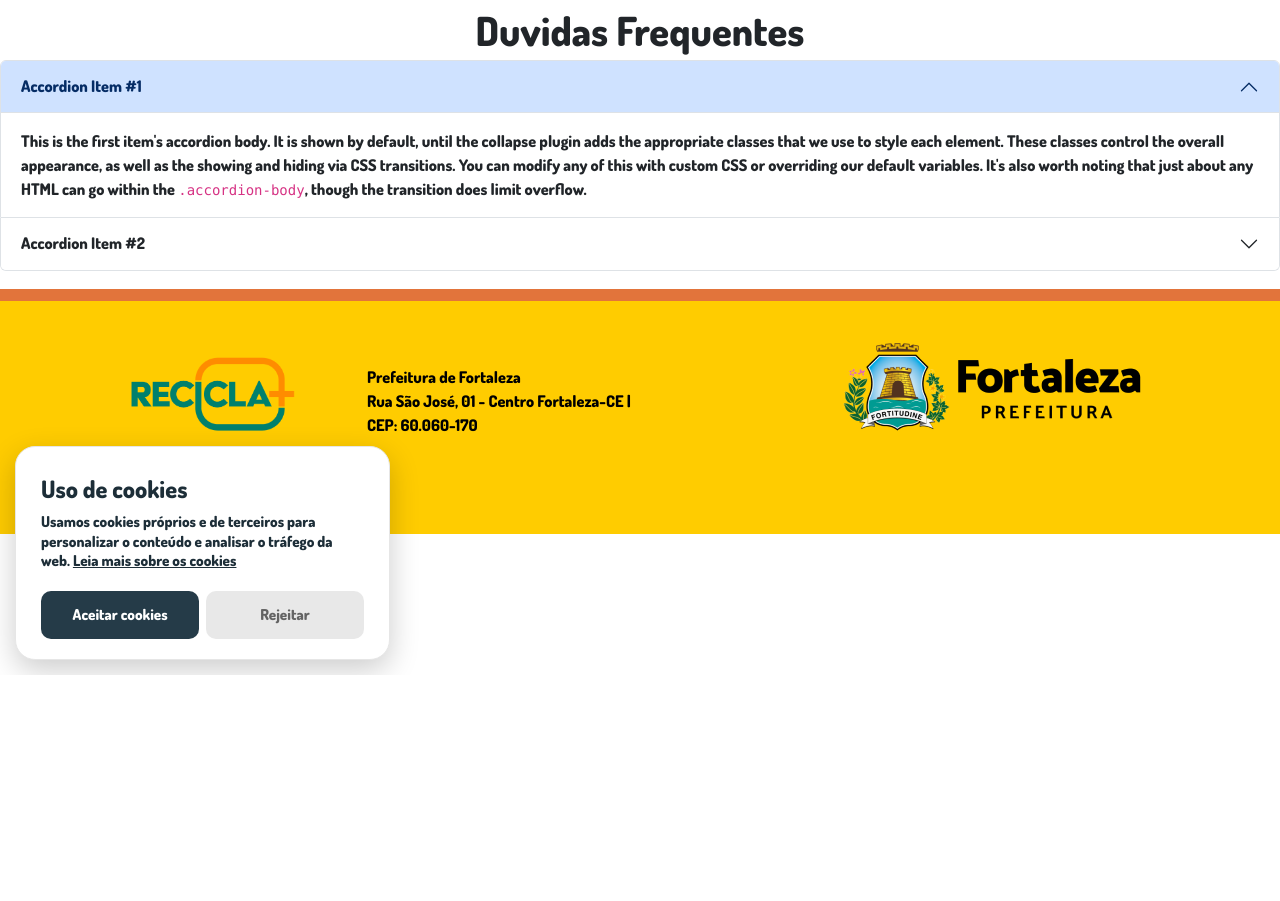
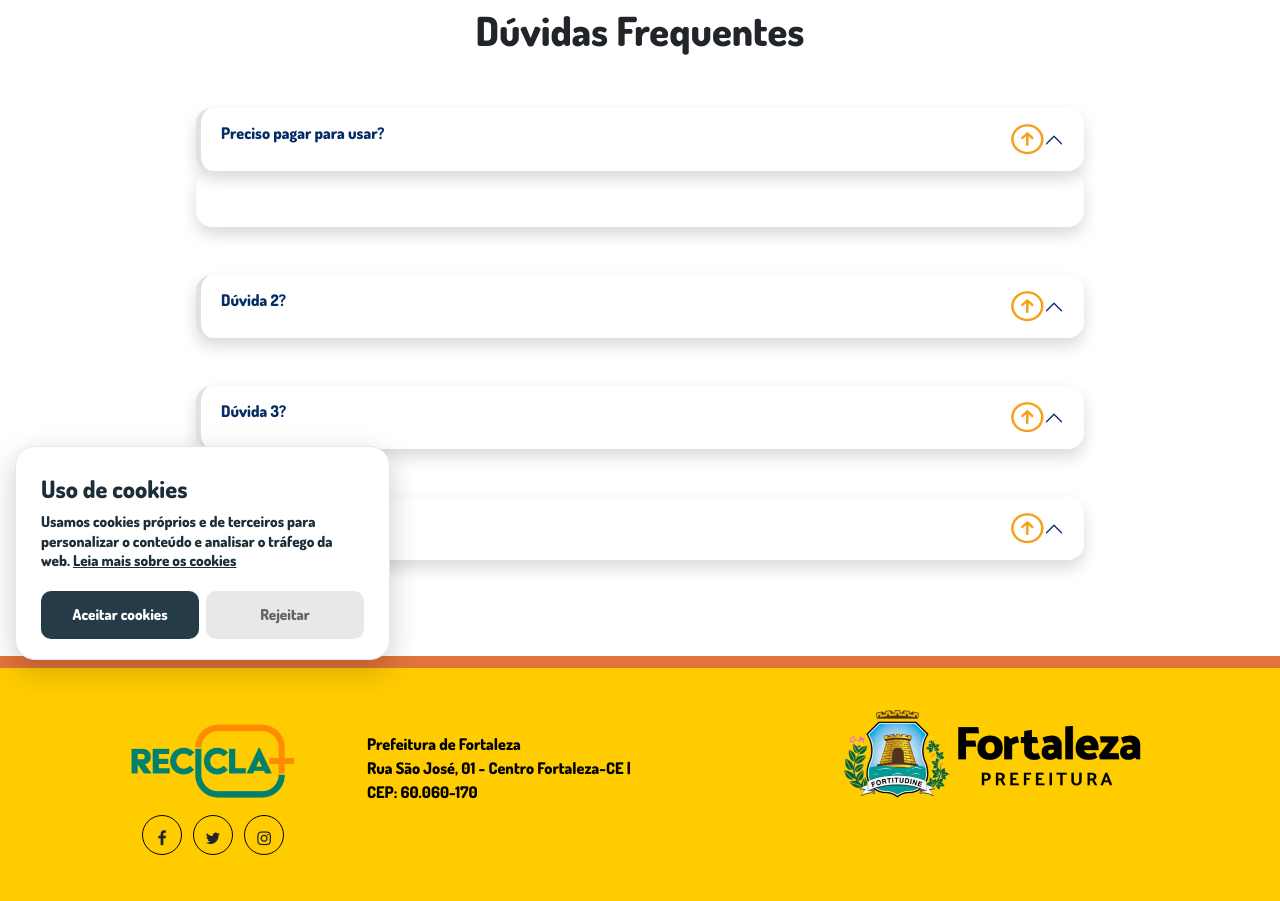
Before and after one commit to Rafael-ST/reciclamais, a Django app: page /duvidasfrequentes in a window 1280 px wide. Shown: the part 125-1026 px from the top of the page. Before the commit the page ends 800 px from the top, so only its background shows below. Run offline with Django 5.2, Linux system fonts and the light colour scheme; parts of the project's set-up code (start-up, migrations or seed data) failed here and were passed over; some libraries are stand-ins or nearby versions.

Commit message:
duvidas frequentes

```diff
--- a/app/templates/app/duvidasfrequentes.html
+++ b/app/templates/app/duvidasfrequentes.html
@@ -1,34 +1,80 @@
-{% extends 'app/base.html' %} {% load static %} {% block content %}
-  <section class="section-title text-cGreen fs-1 d-flex align-items-center justify-content-center">Duvidas Frequentes</section></section>
+{% extends 'app/base.html' %}
+{% load static %}
+{% block content %}
+<section class="section-title text-cGreen fs-1 d-flex align-items-center justify-content-center">Dúvidas Frequentes</section>
 <section>
-        <div class="accordion" id="accordionPanelsStayOpenExample">
+  <div class="d-flex justify-content-center align-items-center my-5 m-md-5">
+    <div class="accordion w-75" id="accordionPanelsStayOpenExample">
 
-                <div class="accordion-item">
+      <!-- Primeiro Accordion -->
+      <div class="accordion-item border-0 mb-5">
         <h2 class="accordion-header">
-                    <button class="accordion-button" type="button" data-bs-toggle="collapse" data-bs-target="#panelsStayOpen-collapseOne" aria-expanded="true" aria-controls="panelsStayOpen-collapseOne">
-                      Accordion Item #1
+          <button class="accordion-button rounded-4 shadow bg-white text-cOrange border-start border-5 border-cOrange" type="button" data-bs-toggle="collapse" data-bs-target="#panelsStayOpen-collapseOne" aria-expanded="true" aria-controls="panelsStayOpen-collapseOne">
+            <div class="d-flex justify-content-between w-100">
+              <div>Preciso pagar para usar?</div>
+              <div>
+                <img class="accordion-arrow-img" src="{% static 'images/accordion-arrow.png' %}" alt="seta" />
+              </div>
+            </div>
           </button>
         </h2>
         <div id="panelsStayOpen-collapseOne" class="accordion-collapse collapse show">
-                    <div class="accordion-body">
-                      <strong>This is the first item's accordion body.</strong> It is shown by default, until the collapse plugin adds the appropriate classes that we use to style each element. These classes control the overall appearance, as well as the showing and hiding via CSS transitions. You can modify any of this with custom CSS or overriding our default variables. It's also worth noting that just about any HTML can go within the <code>.accordion-body</code>, though the transition does limit overflow.
-                    </div>
+          <div class="accordion-body bg-cOrange rounded-4 text-white shadow negative-body">Não. O serviço é gratuito.</div>
         </div>
       </div>
 
-                <div class="accordion-item">
+      <!-- Segundo Accordion -->
+      <div class="accordion-item border-0 mb-5">
         <h2 class="accordion-header">
-                    <button class="accordion-button collapsed" type="button" data-bs-toggle="collapse" data-bs-target="#panelsStayOpen-collapseTwo" aria-expanded="false" aria-controls="panelsStayOpen-collapseTwo">
-                      Accordion Item #2
+          <button class="accordion-button rounded-4 shadow bg-white text-cOrange border-start border-5 border-cOrange" type="button" data-bs-toggle="collapse" data-bs-target="#panelsStayOpen-collapseTwo" aria-expanded="true" aria-controls="panelsStayOpen-collapseTwo">
+            <div class="d-flex justify-content-between w-100">
+              <div>Dúvida 2?</div>
+              <div>
+                <img class="accordion-arrow-img" src="{% static 'images/accordion-arrow.png' %}" alt="seta" />
+              </div>
+            </div>
           </button>
         </h2>
         <div id="panelsStayOpen-collapseTwo" class="accordion-collapse collapse">
-                    <div class="accordion-body">
-                      <strong>This is the second item's accordion body.</strong> It is hidden by default, until the collapse plugin adds the appropriate classes that we use to style each element. These classes control the overall appearance, as well as the showing and hiding via CSS transitions. You can modify any of this with custom CSS or overriding our default variables. It's also worth noting that just about any HTML can go within the <code>.accordion-body</code>, though the transition does limit overflow.
+          <div class="accordion-body bg-cOrange rounded-4 text-white shadow negative-body">Resposta 2.</div>
         </div>
+      </div>
+
+      <!-- Terceiro Accordion -->
+      <div class="accordion-item border-0 mb-5">
+        <h2 class="accordion-header">
+          <button class="accordion-button rounded-4 shadow bg-white text-cOrange border-start border-5 border-cOrange" type="button" data-bs-toggle="collapse" data-bs-target="#panelsStayOpen-collapseThree" aria-expanded="true" aria-controls="panelsStayOpen-collapseThree">
+            <div class="d-flex justify-content-between w-100">
+              <div>Dúvida 3?</div>
+              <div>
+                <img class="accordion-arrow-img" src="{% static 'images/accordion-arrow.png' %}" alt="seta" />
+              </div>
+            </div>
+          </button>
+        </h2>
+        <div id="panelsStayOpen-collapseThree" class="accordion-collapse collapse">
+          <div class="accordion-body bg-cOrange rounded-4 text-white shadow negative-body">Resposta 3.</div>
+        </div>
+      </div>
+
+      <!-- Quarto Accordion -->
+      <div class="accordion-item border-0 mb-5">
+        <h2 class="accordion-header">
+          <button class="accordion-button rounded-4 shadow bg-white text-cOrange border-start border-5 border-cOrange" type="button" data-bs-toggle="collapse" data-bs-target="#panelsStayOpen-collapseFour" aria-expanded="true" aria-controls="panelsStayOpen-collapseFour">
+            <div class="d-flex justify-content-between w-100">
+              <div>Dúvida 4?</div>
+              <div>
+                <img class="accordion-arrow-img" src="{% static 'images/accordion-arrow.png' %}" alt="seta" />
+              </div>
+            </div>
+          </button>
+        </h2>
+        <div id="panelsStayOpen-collapseFour" class="accordion-collapse collapse">
+          <div class="accordion-body bg-cOrange rounded-4 text-white shadow negative-body">Resposta 4.</div>
         </div>
       </div>
 
     </div>
+  </div>
 </section>
 {% endblock %}
--- a/src/js/modules/ready.js
+++ b/src/js/modules/ready.js
@@ -4,6 +4,7 @@
 import { scrollFunc } from './scroll'
 import { redirect } from './redirect'
 import { mobile } from './mobile'
+import { accordionarrowspin } from './accordionarrowspin'
 
 //vendors
 import WOW from'@/js/vendors/wow';
@@ -35,6 +36,8 @@
   //redirect
   redirect()
 
+  accordionarrowspin();
+
   //bootstrap
   initBootstrap({
     tooltip: true,
--- a/src/scss/_main.scss
+++ b/src/scss/_main.scss
@@ -9,6 +9,7 @@
 @import 'core/footer';
 @import 'core/glowCookie';
 @import 'core/faleconosco';
+@import 'core/duvidasfrequentes';
 
 @import 'components/slider';
 @import 'components/form';
```
Also changed, not shown: src/js/modules/accordionarrowspin.js (added, +15 -0 lines), src/scss/core/_duvidasfrequentes.scss (added, +8 -0 lines), app/static/assets/js/main.bundle.js, app/static/assets/styles/main.css, app/static/images/accordion-arrow.png (added). Lines whose indentation alone changed are shown as unchanged.
